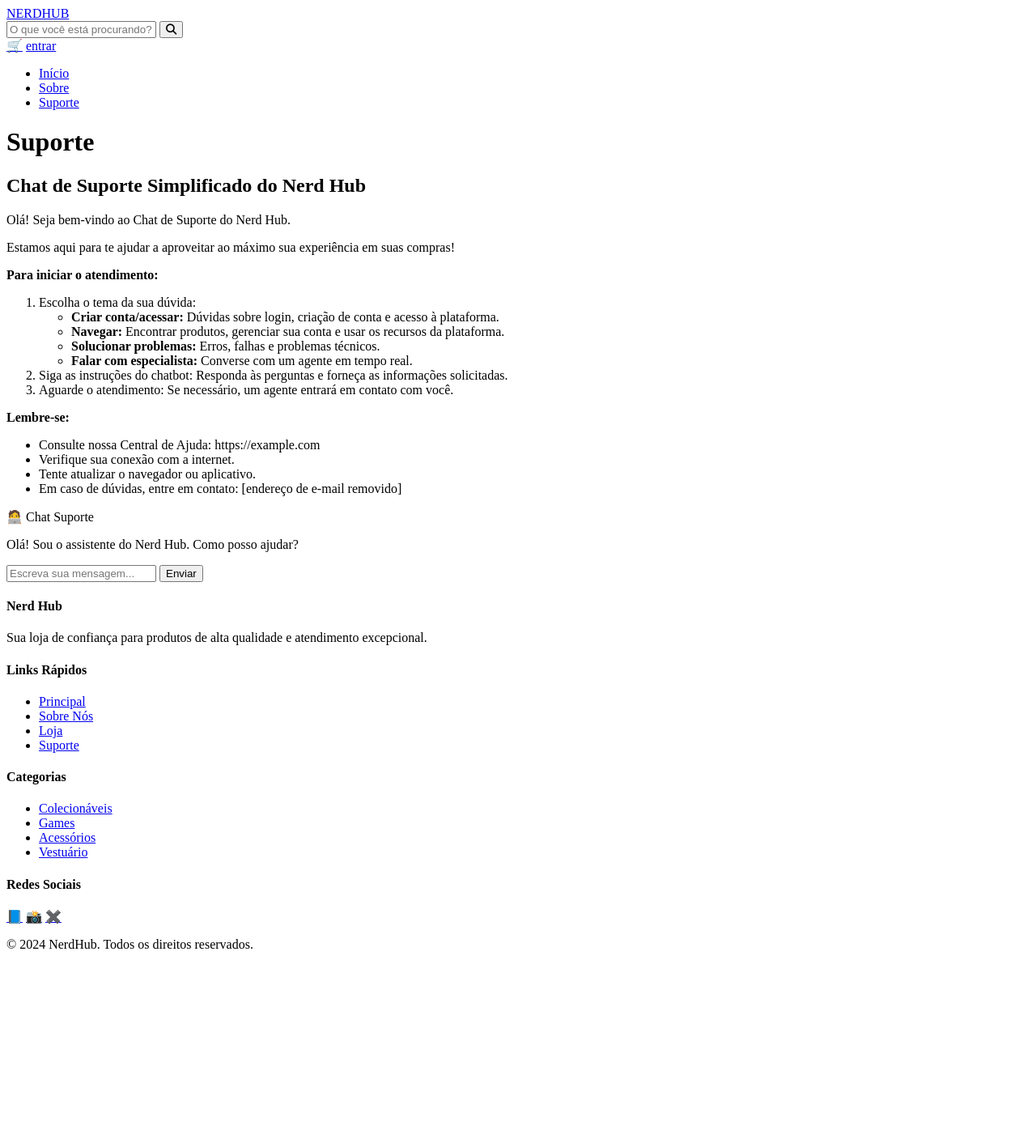
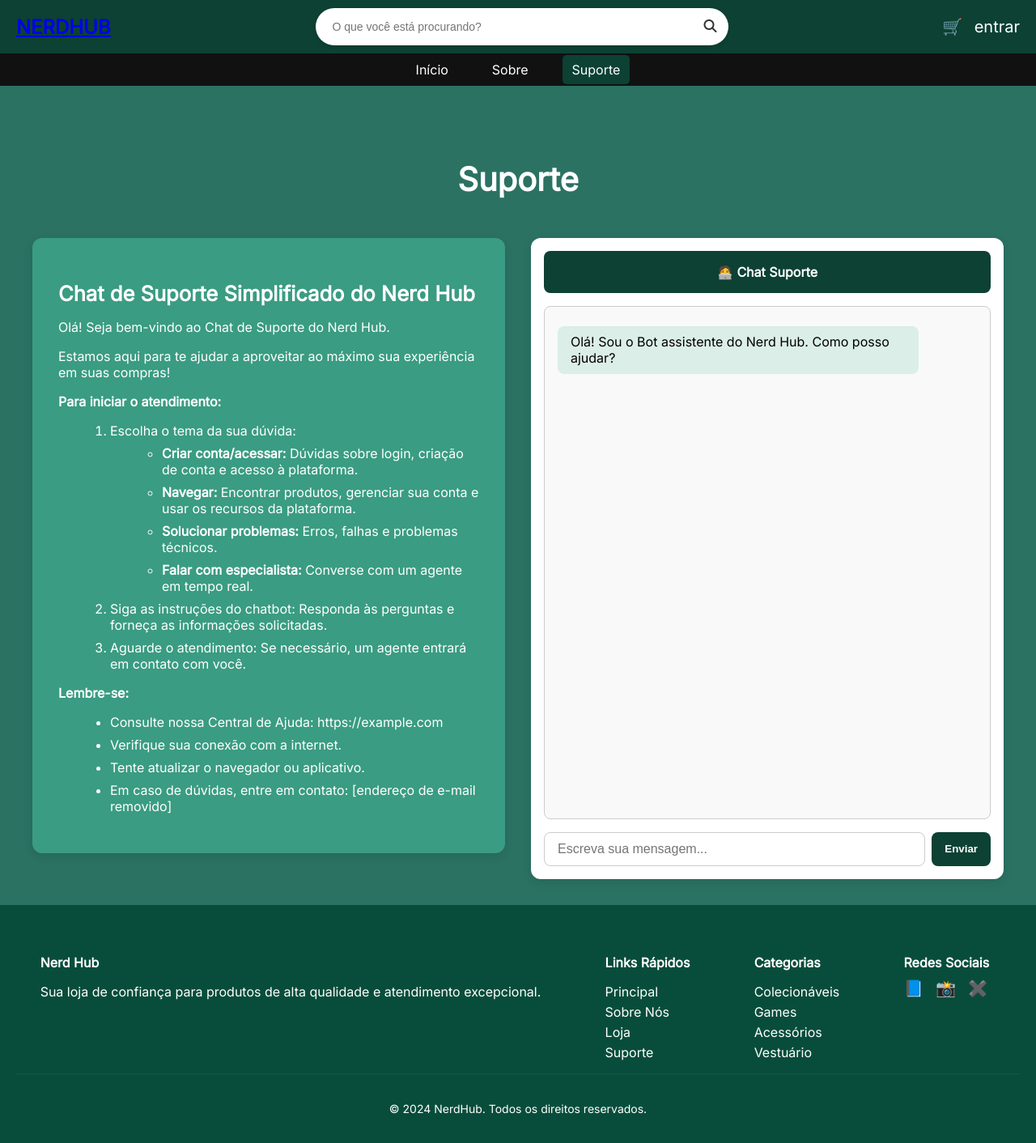
Before and after one commit to DanxzSleepy/UC12_Projeto_NerdHub.1, a Django app: page /suporte/ in a window 1280 px wide. Shown: the whole page at 81% size. Before the commit the page ends 1172 px from the top, so only its background shows below. Run offline with Django 5.2, Linux system fonts and the light colour scheme.

Commit message:
Ajuste no css e java script

```diff
--- /dev/null
+++ b/nucleo/static/css/style.css
@@ -0,0 +1,159 @@
+/* GERAL */
+body {
+    margin: 0;
+    font-family: 'Inter', sans-serif;
+    background-color: #0c4133;
+    color: white;
+}
+
+/* TOPO */
+.top-header {
+    background-color: #0c4133;
+}
+
+.top-bar {
+    display: flex;
+    align-items: center;
+    justify-content: space-between;
+    padding: 10px 20px;
+}
+
+.logo {
+    font-size: 24px;
+    font-weight: bold;
+    color: white;
+}
+
+.logo:hover {
+    color: white;
+}
+
+.icons a {
+    color: white;
+    margin-left: 10px;
+    font-size: 20px;
+    text-decoration: none;
+}
+
+/* BARRA DE PESQUISA */
+.search-container {
+    display: flex;
+    align-items: center;
+    justify-content: center;
+    background-color: white;
+    border-radius: 25px;
+    padding: 5px;
+    width: 500px;
+    margin: 0 auto;
+    position: relative;
+    box-shadow: 0 2px 5px rgba(0, 0, 0, 0.1);
+}
+
+.search-input {
+    flex: 1;
+    border: none;
+    outline: none;
+    padding: 10px 15px;
+    font-size: 14px;
+    border-radius: 25px;
+    background: transparent;
+}
+
+.search-button {
+    background-color: transparent;
+    border: none;
+    padding: 0 10px;
+    cursor: pointer;
+    font-size: 16px;
+    color: #333;
+}
+
+
+/* NAVEGAÇÃO */
+.main-nav {
+    background-color: #111;
+}
+
+.main-nav ul {
+    list-style: none;
+    display: flex;
+    justify-content: center;
+    margin: 0;
+    padding: 10px;
+}
+
+.main-nav li {
+    margin: 0 15px;
+}
+
+.main-nav a {
+    color: white;
+    text-decoration: none;
+    padding: 8px 12px;
+    border-radius: 5px;
+}
+
+.main-nav a.active,
+.main-nav a:hover {
+    background-color: #0c4133;
+}
+
+
+/* FOOTER */
+footer {
+    background-color: #084d3b;
+    color: white;
+    padding: 40px 20px 20px 20px;
+}
+
+.footer-top {
+    display: flex;
+    justify-content: space-around;
+    flex-wrap: wrap;
+    gap: 20px;
+}
+
+.footer-top h4 {
+    margin-bottom: 10px;
+}
+
+.footer-top ul {
+    list-style: none;
+    padding: 0;
+}
+
+.footer-top li {
+    margin-bottom: 5px;
+}
+
+.footer-top a {
+    color: white;
+    text-decoration: none;
+}
+
+.social-icons a {
+    margin-right: 10px;
+    font-size: 20px;
+}
+
+.footer-bottom {
+    text-align: center;
+    padding-top: 20px;
+    font-size: 14px;
+    border-top: 1px solid #056045;
+}
+
+/* RESPONSIVO */
+@media (max-width: 768px) {
+    .search-container {
+        width: 90%;
+    }
+
+    .search-input {
+        font-size: 12px;
+    }
+
+    .search-button {
+        font-size: 14px;
+    }
+}
--- /dev/null
+++ b/nucleo/static/css/style_suporte.css
@@ -0,0 +1,112 @@
+/* === SUPORTE === */
+.suporte-container {
+    background-color: #2b7263;
+    padding: 4rem 2rem;
+    min-height: 100vh;
+    color: white;
+}
+
+.suporte-titulo {
+    text-align: center;
+    font-size: 2.5rem;
+    margin-bottom: 3rem;
+}
+
+.suporte-grid {
+    display: grid;
+    grid-template-columns: 1fr 1fr;
+    gap: 2rem;
+    max-width: 1200px;
+    margin: 0 auto;
+}
+
+.suporte-instrucoes {
+    background-color: #3a9c82;
+    padding: 2rem;
+    border-radius: 12px;
+    box-shadow: 0 4px 12px rgba(0,0,0,0.1);
+}
+
+.suporte-instrucoes h2 {
+    font-size: 1.6rem;
+    margin-bottom: 1rem;
+}
+
+.suporte-instrucoes ol,
+.suporte-instrucoes ul {
+    margin-left: 1.5rem;
+    margin-top: 0.5rem;
+}
+
+.suporte-instrucoes li {
+    margin-bottom: 0.5rem;
+}
+
+/* === CHAT === */
+.chat-box {
+    display: flex;
+    flex-direction: column;
+    background-color: #ffffff;
+    color: #000;
+    border-radius: 12px;
+    box-shadow: 0 4px 12px rgba(0,0,0,0.1);
+    padding: 1rem;
+    height: 100%;
+}
+
+.chat-header {
+    font-weight: bold;
+    background-color: #0c4133;
+    color: white;
+    padding: 1rem;
+    border-radius: 8px;
+    text-align: center;
+    margin-bottom: 1rem;
+}
+
+.chat-messages {
+    flex: 1;
+    border: 1px solid #ccc;
+    padding: 1rem;
+    border-radius: 8px;
+    margin-bottom: 1rem;
+    overflow-y: auto;
+    height: 300px;
+    background-color: #f9f9f9;
+}
+
+.chat-input {
+    display: flex;
+    gap: 0.5rem;
+}
+
+.chat-input input {
+    flex: 1;
+    padding: 0.7rem 1rem;
+    border: 1px solid #ccc;
+    border-radius: 8px;
+    font-size: 1rem;
+}
+
+.chat-input button {
+    padding: 0.7rem 1rem;
+    background-color: #0c4133;
+    color: white;
+    border: none;
+    border-radius: 8px;
+    cursor: pointer;
+    font-weight: bold;
+    transition: background-color 0.3s;
+}
+
+.chat-input button:hover {
+    background-color: #0e614b;
+}
+
+.bot-message {
+    background-color: #dbeee7;
+    padding: 0.6rem 1rem;
+    border-radius: 8px;
+    margin-top: 0.5rem;
+    max-width: 80%;
+}
--- a/nucleo/templates/nucleo/suporte.html
+++ b/nucleo/templates/nucleo/suporte.html
@@ -3,6 +3,15 @@
 
 {% block content %}
 {% load static %}
+<!DOCTYPE html>
+<html lang="pt-br">
+<head>
+  <meta charset="UTF-8">
+  <meta name="viewport" content="width=device-width, initial-scale=1.0">
+  <link rel="stylesheet" href="{% static 'css/style_suporte.css' %}">
+</head>
+<body>
+
 <div class="suporte-container">
     <h1 class="suporte-titulo">Suporte</h1>
 
@@ -40,7 +49,7 @@
                 <span>🧑‍💻 Chat Suporte</span>
             </div>
             <div class="chat-messages" id="chat-messages">
-                <p class="bot-message">Olá! Sou o assistente do Nerd Hub. Como posso ajudar?</p>
+                <p class="bot-message">Olá! Sou o Bot assistente do Nerd Hub. Como posso ajudar?</p>
             </div>
             <div class="chat-input">
                 <input type="text" placeholder="Escreva sua mensagem..." id="user-input" />
@@ -49,6 +58,8 @@
         </div>
     </div>
 </div>
+</body>
+</html>
 {% endblock %}
 
 
```
Also changed, not shown: nucleo/static/css/style_index.css (+8 -164 lines), nucleo/static/css/style_sobre.css (added, +50 -0 lines), nucleo/templates/nucleo/index.html (+15 -5 lines), nucleo/templates/nucleo/sobre.html (+12 -0 lines), nucleo/static/img/BannerMarvel.png (added), nucleo/static/img/BannerPlayStation.png (added), nucleo/static/img/BannerStarWars.png (added), nucleo/static/img/BannerXbox.png (added).
